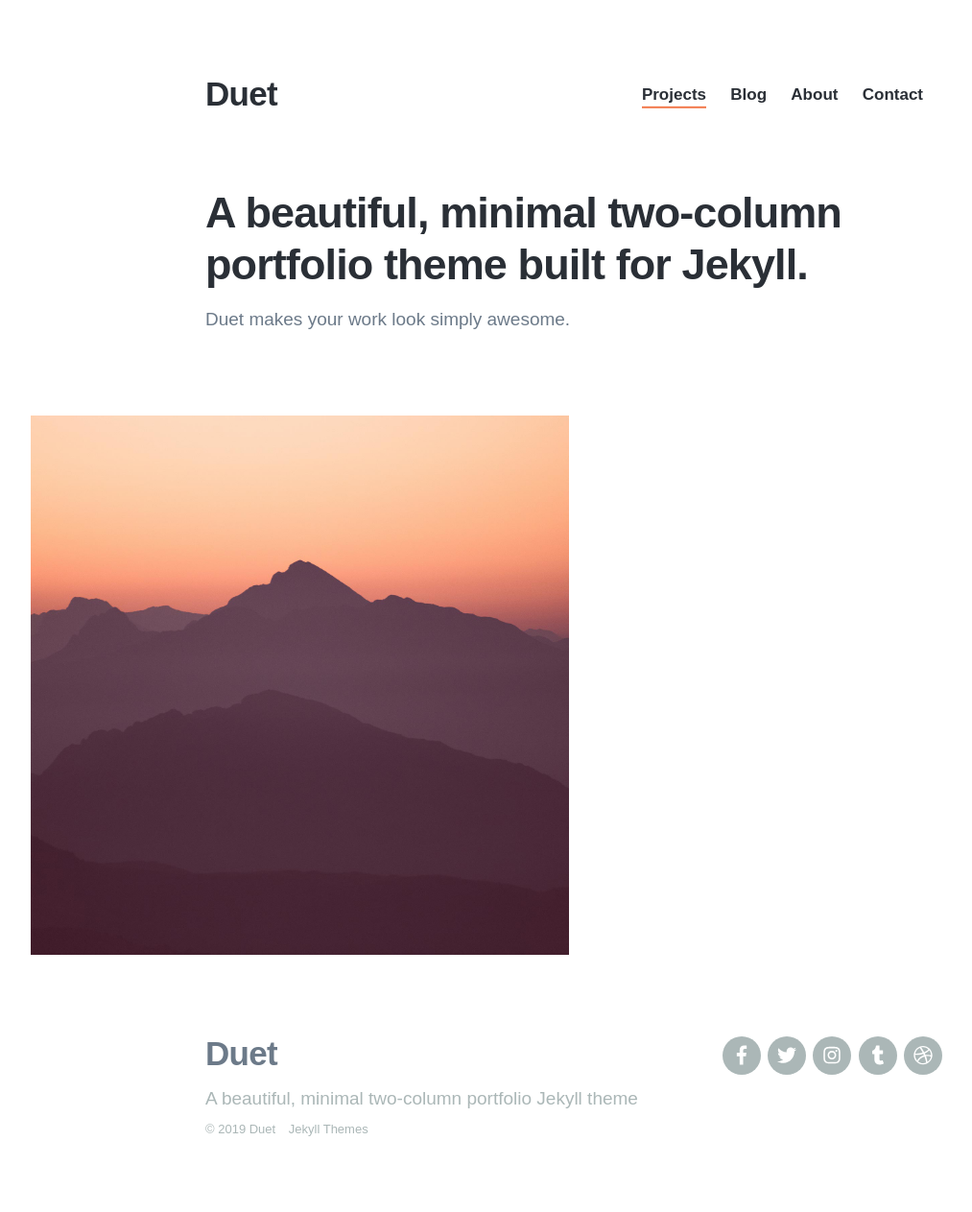
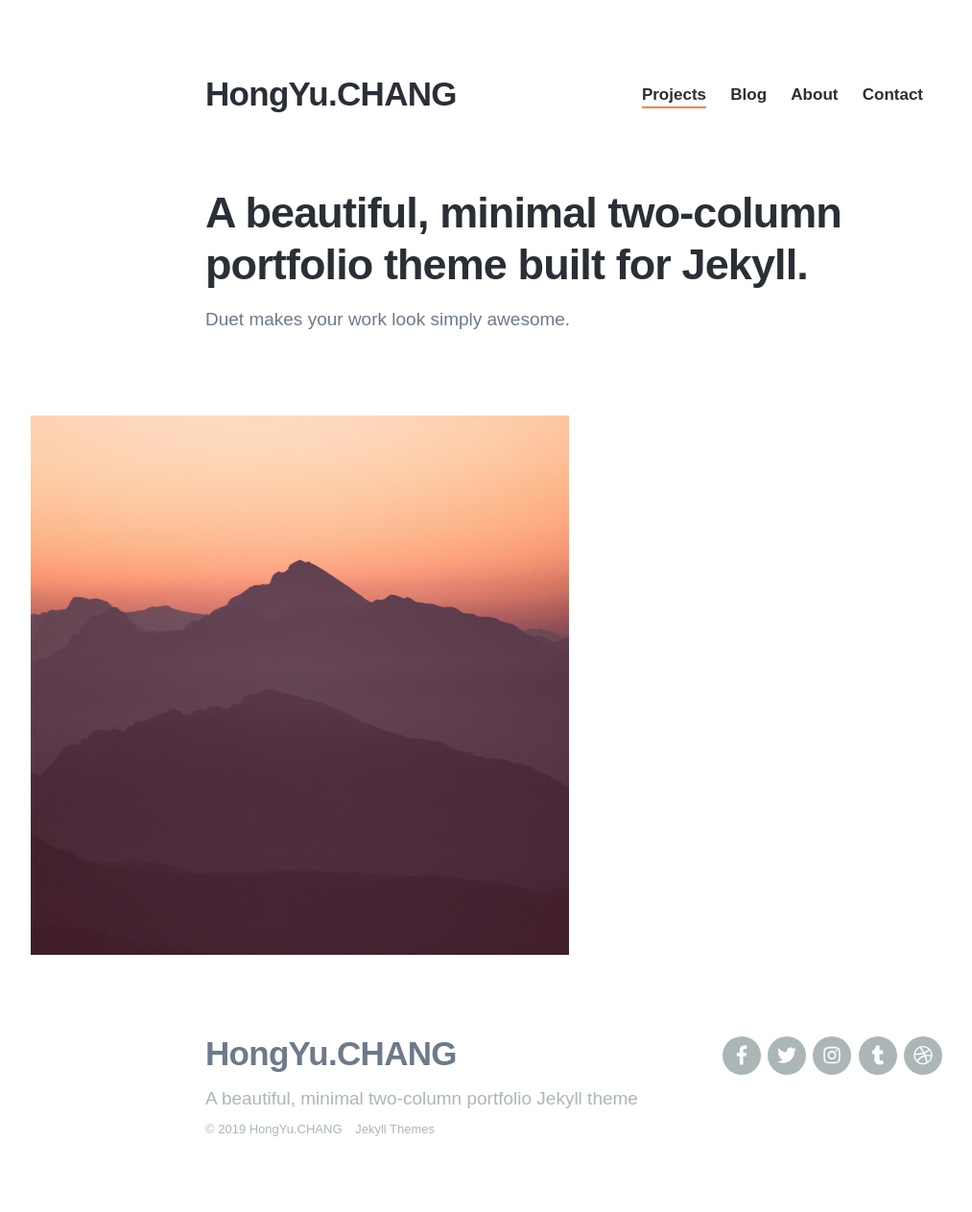
Before and after one commit to HongYu-CHANG/HongYu-CHANG.github.io, a Jekyll site: the page built from index.html, in a window 1280 px wide. Shown: the whole page at 96% size, without its empty margins (42-1055 px from the left). Built offline with Jekyll 4.4.1, drawn with Linux system fonts in a browser that asks for light colours; nearby versions of some CDN libraries; some web fonts are replaced.

Commit message:
update the website name

```diff
--- a/_config.yml
+++ b/_config.yml
@@ -1,4 +1,4 @@
-site: Duet Jekyll Theme
+site: HongYu.CHANG
 
 collections:
   pages:
--- a/_data/settings.yml
+++ b/_data/settings.yml
@@ -1,5 +1,5 @@
 basic_settings:
-  site_title: Duet
+  site_title: HongYu.CHANG
   favicon_image: /images/favicon.png
 
 header_settings:
```
Also changed, not shown: 1 other file.
